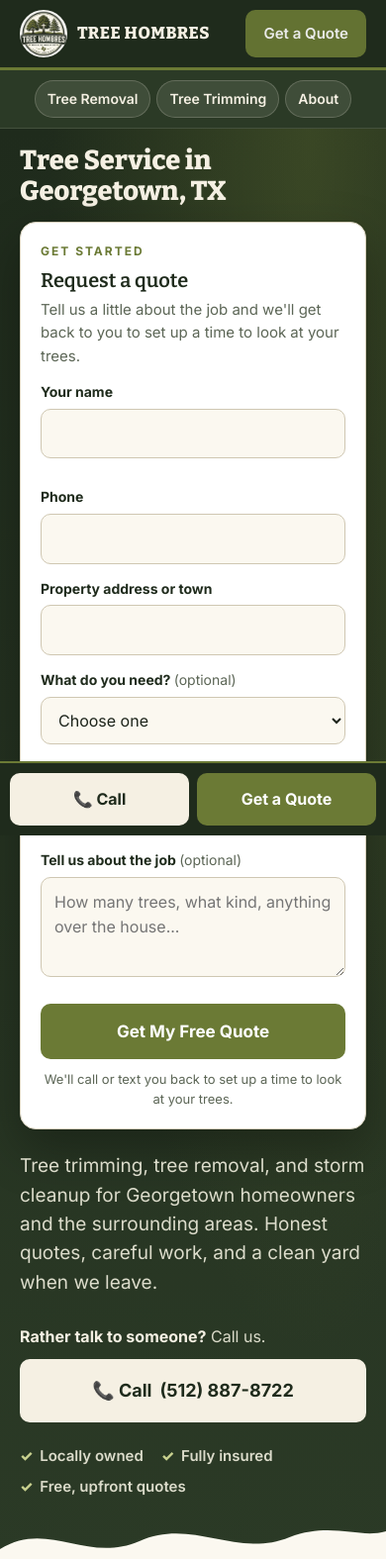
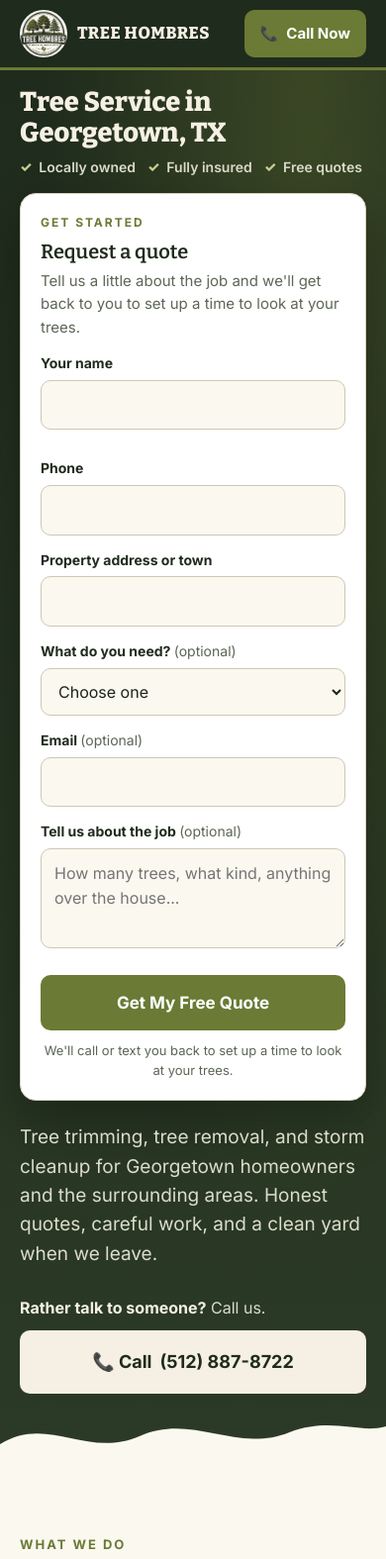
Before and after one commit to kroswell83/treehombres-website, a plain HTML site: page index.html in a window 390 px wide. Shown: the top 1575 px of the page at 99% size. Drawn offline with nearby package versions, Linux system fonts and the light colour scheme.

Commit message:
Banner with Call only; links in footer; no bottom bar; trust line under title

```diff
--- a/index.html
+++ b/index.html
@@ -81,32 +81,25 @@ y=l.getElementsByTagName(r)[0];y.parentNode.insertBefore(t,y);
 
 <header>
   <div class="wrap nav">
-    <a class="brand" href="#top" aria-label="Tree Hombres home">
+    <a class="brand" href="/" aria-label="Tree Hombres home">
       <img src="/logo.jpg" alt="" width="48" height="48" />
       <span>Tree Hombres</span>
     </a>
-    <nav class="navlinks">
-      <a href="/tree-removal">Tree Removal</a>
-      <a href="/tree-trimming">Tree Trimming</a>
-      <a href="/about">About</a>
-      <a href="tel:+15128878722" class="phone-link phone-text" data-phone-show>(512) 887-8722</a>
-      <a href="#quote" class="btn btn-primary">Get a Quote</a>
-    </nav>
+    <a href="tel:+15128878722" class="btn btn-primary header-call phone-link" aria-label="Call Tree Hombres"><span aria-hidden="true">📞</span> <span class="hc-short">Call Now</span><span class="hc-long">Call <span class="phone-text">(512) 887-8722</span></span></a>
   </div>
 </header>
-<nav class="subnav" aria-label="Pages">
-  <a href="/tree-removal">Tree Removal</a>
-  <a href="/tree-trimming">Tree Trimming</a>
-  <a href="/about">About</a>
-</nav>
 
 <main id="top">
   <!-- HERO: headline, then quote form (phones), headline beside form (desktop) -->
   <div class="hero page-hero">
     <div class="wrap">
       <div class="hero-title">
-        <span class="eyebrow">Locally owned · Georgetown, Texas</span>
         <h1>Tree Service in Georgetown, TX</h1>
+        <ul class="trust">
+          <li>Locally owned</li>
+          <li>Fully insured</li>
+          <li>Free quotes</li>
+        </ul>
       </div>
       <div id="quote" class="hero-form">
       <form class="card" id="quoteForm" novalidate>
@@ -148,11 +141,6 @@ y=l.getElementsByTagName(r)[0];y.parentNode.insertBefore(t,y);
         <div class="hero-ctas" style="margin-top:10px">
           <a href="tel:+15128878722" class="btn btn-light btn-call phone-link">📞 Call <span class="phone-text">(512) 887-8722</span></a>
         </div>
-        <ul class="trust">
-          <li>Locally owned</li>
-          <li>Fully insured</li>
-          <li>Free, upfront quotes</li>
-        </ul>
       </div>
     </div>
     <svg class="ridge" viewBox="0 0 1440 60" preserveAspectRatio="none" aria-hidden="true">
@@ -274,11 +262,6 @@ y=l.getElementsByTagName(r)[0];y.parentNode.insertBefore(t,y);
   </div>
 </footer>
 
-<div class="mobile-bar" id="mobileBar">
-  <a href="" class="btn btn-light phone-link">📞 Call</a>
-  <a href="#quote" class="btn btn-primary">Get a Quote</a>
-</div>
-
 <script src="/assets/site.js"></script>
 </body>
 </html>
```
Also changed, not shown: about.html (+6 -23 lines), emergency-tree-removal.html (+6 -23 lines), free-quote.html (+6 -23 lines), tree-removal-cost.html (+6 -23 lines), tree-removal.html (+6 -23 lines), tree-trimming.html (+6 -23 lines).
